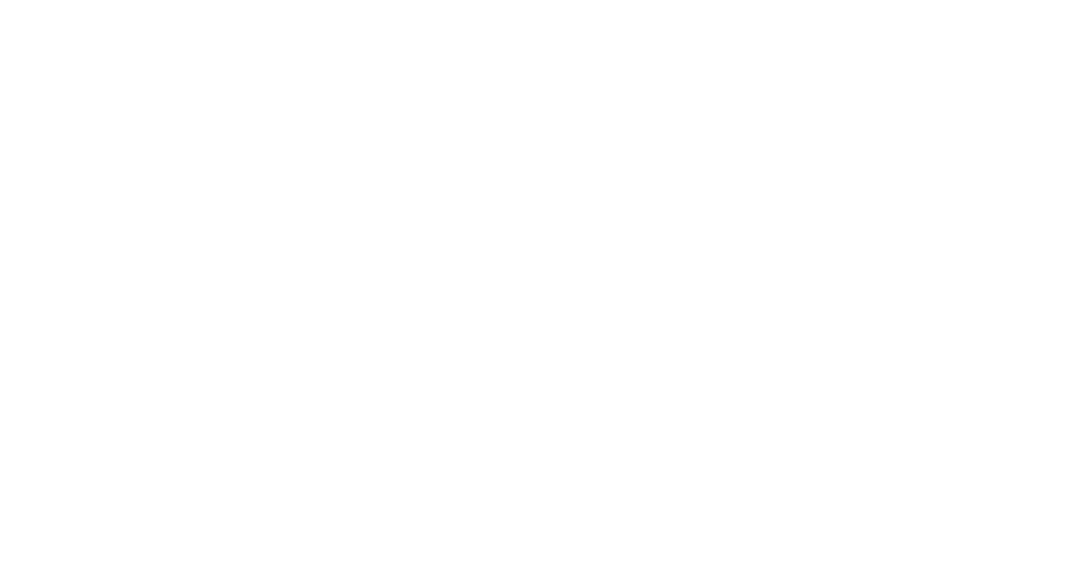
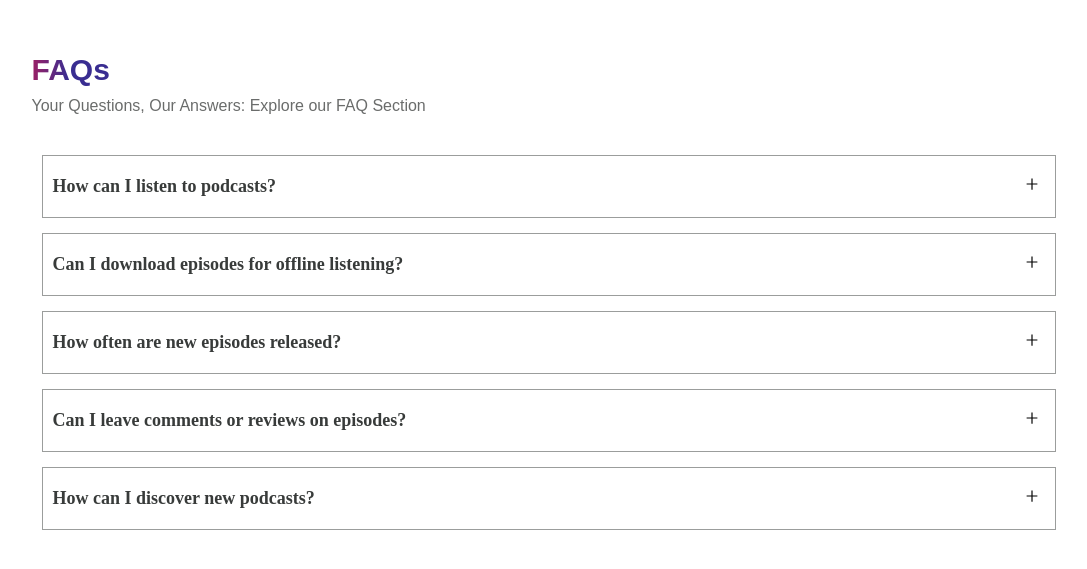
Before and after one commit to bekhzodallaev/milliy-podcast-app, a React (Create React App) app: page / in a window 1280 px wide. Shown: the part 2597-3166 px from the top of the page, without its empty margins (89-1176 px from the left). Before the commit the page ends 2590 px from the top, so only its background shows below. Built offline with nearby package versions, Linux system fonts and the light colour scheme; a web font is replaced by a local one.

Commit message:
FAQ Component

```diff
--- a/package.json
+++ b/package.json
@@ -15,6 +15,7 @@
     "@types/react-dom": "^18.2.10",
     "react": "^18.2.0",
     "react-dom": "^18.2.0",
+    "react-icons": "^4.11.0",
     "react-scripts": "5.0.1",
     "typescript": "^4.9.5",
     "web-vitals": "^2.1.4"
--- a/src/App.css
+++ b/src/App.css
@@ -6,8 +6,5 @@
   font-family: "Clash Display", sans-serif;
   font-style: normal;
   line-height: normal;
-<<<<<<< HEAD
   box-sizing: border-box;
-=======
->>>>>>> main
 }
--- /dev/null
+++ b/src/components/LandingPage/Home/FAQ/FAQ.module.css
@@ -0,0 +1,48 @@
+.faq_component {
+  padding: 3.75rem 0.625rem;
+  flex-direction: column;
+  justify-content: center;
+  display: flex;
+  width: 64.9375rem;
+  align-items: flex-start;
+  gap: 1.875rem;
+  margin: 0 auto;
+}
+
+.faq_header {
+  display: flex;
+  flex-direction: column;
+  justify-content: center;
+  align-items: flex-start;
+  gap: 0.625rem;
+}
+
+.faq_header_title {
+  font-size: 1.875rem;
+  font-style: normal;
+  font-weight: 600;
+  line-height: normal;
+  background: linear-gradient(90deg, #9b2065 0%, #392d91 46.47%);
+  background-clip: text;
+  -webkit-background-clip: text;
+  -webkit-text-fill-color: transparent;
+  margin: 0;
+}
+
+.faq_header_content {
+  color: rgba(56, 59, 58, 0.75);
+  font-size: 1rem;
+  font-style: normal;
+  font-weight: 500;
+  line-height: normal;
+  margin: 0;
+}
+
+.questions {
+  display: flex;
+  padding: 0.625rem 0.9375rem 0.625rem 0.625rem;
+  flex-direction: column;
+  align-items: flex-start;
+  gap: 0.9375rem;
+  align-self: stretch;
+}
--- /dev/null
+++ b/src/components/LandingPage/Home/FAQ/QuestionComponent/QuestionComponent.module.css
@@ -0,0 +1,34 @@
+.question_component {
+  display: flex;
+  padding: 0.625rem 0.9375rem 0.625rem 0.625rem;
+  flex-direction: column;
+  align-items: flex-start;
+  gap: 0.9375rem;
+  align-self: stretch;
+  border: 1px solid #9b9d9c;
+}
+
+.question_header {
+  display: flex;
+  padding: 0.625rem 0rem;
+  justify-content: space-between;
+  align-items: flex-start;
+  align-self: stretch;
+}
+
+.question_title {
+  color: var(--Black, #383b3a);
+  font-family: Clash Display;
+  font-size: 1.125rem;
+  font-style: normal;
+  font-weight: 600;
+  line-height: normal;
+}
+
+.question_content {
+  color: rgba(56, 59, 58, 0.75);
+  font-size: 1rem;
+  font-style: normal;
+  font-weight: 500;
+  line-height: normal;
+}
--- /dev/null
+++ b/src/components/LandingPage/Home/FAQ/QuestionComponent/index.tsx
@@ -0,0 +1,36 @@
+import React, { useState } from "react";
+import classes from "./QuestionComponent.module.css";
+
+import { AiOutlinePlus } from "react-icons/ai";
+
+interface QuestionProps {
+  title: string;
+  content: string;
+  icon: string;
+}
+
+const QuestionComponent: React.FC<QuestionProps> = ({
+  title,
+  content,
+  icon,
+}) => {
+  const [isOpen, setIsOpen] = useState(false);
+
+  const toggleOpen = () => {
+    setIsOpen(!isOpen);
+  };
+
+  return (
+    <div className={classes.question_component}>
+      <div className={classes.question_header} onClick={toggleOpen}>
+        <div className={classes.question_title}>{title}</div>
+        <div className={classes.question_icon}>
+          {isOpen ? "" : <AiOutlinePlus />}
+        </div>
+      </div>
+      {isOpen && <div className={classes.question_content}>{content}</div>}
+    </div>
+  );
+};
+
+export default QuestionComponent;
--- /dev/null
+++ b/src/components/LandingPage/Home/FAQ/index.tsx
@@ -0,0 +1,30 @@
+import React from "react";
+import QuestionComponent from "./QuestionComponent";
+import podcastFAQ from "./questions";
+
+import classes from "./FAQ.module.css";
+
+const FAQComponent: React.FC = () => {
+  return (
+    <div className={classes.faq_component}>
+      <div className={classes.faq_header}>
+        <p className={classes.faq_header_title}>FAQs</p>
+        <p className={classes.faq_header_content}>
+          Your Questions, Our Answers: Explore our FAQ Section
+        </p>
+      </div>
+      <div className={classes.questions}>
+        {podcastFAQ.map((question) => (
+          <QuestionComponent
+            key={question.id}
+            title={question.title}
+            content={question.content}
+            icon={question.icon}
+          />
+        ))}
+      </div>
+    </div>
+  );
+};
+
+export default FAQComponent;
--- /dev/null
+++ b/src/components/LandingPage/Home/FAQ/questions.js
@@ -0,0 +1,39 @@
+const podcastFAQ = [
+  {
+    id: 1,
+    title: "How can I listen to podcasts?",
+    content:
+      "You can listen to podcasts on various platforms such as Spotify, Apple Podcasts, Google Podcasts, and many others. Simply search for the podcast you're interested in and start listening.",
+    icon: "🎧",
+  },
+  {
+    id: 2,
+    title: "Can I download episodes for offline listening?",
+    content:
+      "Yes, most podcast platforms allow you to download episodes for offline listening. Look for the download button next to the episode you want to save.",
+    icon: "⬇️",
+  },
+  {
+    id: 3,
+    title: "How often are new episodes released?",
+    content:
+      "The release schedule varies from podcast to podcast. Some release episodes weekly, while others may have a different schedule. Check the podcast's description or website for more information.",
+    icon: "🗓️",
+  },
+  {
+    id: 4,
+    title: "Can I leave comments or reviews on episodes?",
+    content:
+      "Yes, many podcast platforms allow listeners to leave comments or reviews on episodes. This feedback can be valuable for both the creators and other potential listeners.",
+    icon: "💬",
+  },
+  {
+    id: 5,
+    title: "How can I discover new podcasts?",
+    content:
+      "You can discover new podcasts by exploring categories or genres that interest you on podcast platforms. Additionally, recommendations from friends or social media can be a great way to find new content.",
+    icon: "🔍",
+  },
+];
+
+export default podcastFAQ;
--- a/src/components/LandingPage/Home/index.tsx
+++ b/src/components/LandingPage/Home/index.tsx
@@ -3,17 +3,18 @@
 import classes from "./Home.module.css";
 import MainContent from "./MainContent";
 import DiscoverComponent from "./DiscoverComponent/DiscoverComponent";
+import FAQComponent from "./FAQ";
 
 function Home() {
   return (
     <div className={classes.home}>
-      <div>
-        <MainContent />
+      <MainContent />
 
-        <PodcastInfo />
+      <PodcastInfo />
 
-        <DiscoverComponent />
-      </div>
+      <DiscoverComponent />
+
+      <FAQComponent />
     </div>
   );
 }
```
Also changed, not shown: 1 other file (tests, documents, lock files or other folders).
